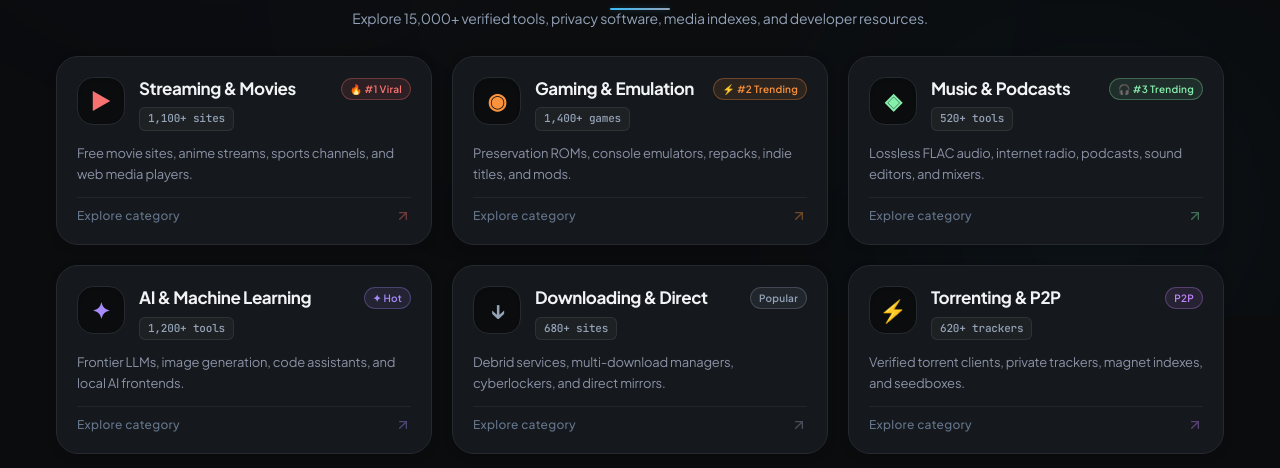
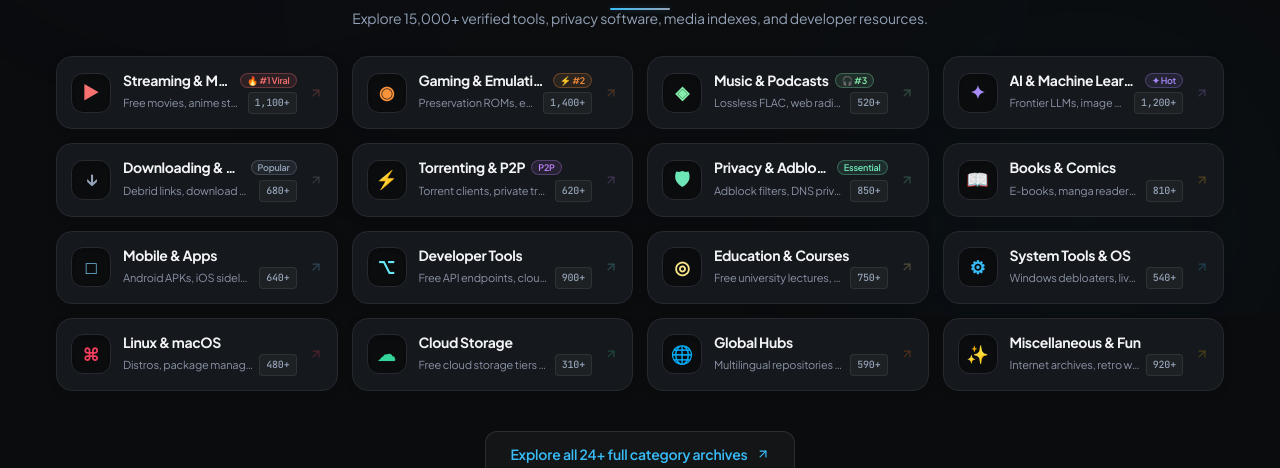
Before and after one commit to officialvenom002-cyber/freewebstuff, a Next.js app: page / in a window 1280 px wide. Shown: the part 484-952 px from the top of the page. Built offline with nearby package versions, Linux system fonts and the light colour scheme; no server answers.

Commit message:
feat(ui): 4 cards per column (4x4 matrix) with rounded rectangle cards

```diff
--- a/components/home/CategoryGrid.tsx
+++ b/components/home/CategoryGrid.tsx
@@ -23,216 +23,216 @@ const CATEGORIES: CategoryMeta[] = [
   {
     id: "video",
     name: "Streaming & Movies",
-    count: "1,100+ sites",
+    count: "1,100+",
     label: "sites",
     href: "/categories/video",
     icon: "▶",
     accent: "#f87171",
     accentBg: "rgba(248,113,113,0.10)",
     accentBorder: "rgba(248,113,113,0.30)",
-    desc: "Free movie sites, anime streams, sports channels, and web media players.",
+    desc: "Free movies, anime streams, sports, media players",
     badge: "🔥 #1 Viral",
   },
   // ── 2nd: Gaming & Emulation ───────────────────────────────────────────────
   {
     id: "gaming",
     name: "Gaming & Emulation",
-    count: "1,400+ games",
+    count: "1,400+",
     label: "resources",
     href: "/categories/gaming",
     icon: "◉",
     accent: "#fb923c",
     accentBg: "rgba(251,146,60,0.10)",
     accentBorder: "rgba(251,146,60,0.30)",
-    desc: "Preservation ROMs, console emulators, repacks, indie titles, and mods.",
-    badge: "⚡ #2 Trending",
+    desc: "Preservation ROMs, emulators, repacks, and mods",
+    badge: "⚡ #2",
   },
   // ── 3rd: Audio & Music ────────────────────────────────────────────────────
   {
     id: "audio",
     name: "Music & Podcasts",
-    count: "520+ tools",
+    count: "520+",
     label: "tools",
     href: "/categories/audio",
     icon: "◈",
     accent: "#86efac",
     accentBg: "rgba(134,239,172,0.10)",
     accentBorder: "rgba(134,239,172,0.30)",
-    desc: "Lossless FLAC audio, internet radio, podcasts, sound editors, and mixers.",
-    badge: "🎧 #3 Trending",
+    desc: "Lossless FLAC, web radio, podcasts, sound tools",
+    badge: "🎧 #3",
   },
   // ── 4th: AI Tools (Viral) ─────────────────────────────────────────────────
   {
     id: "ai",
     name: "AI & Machine Learning",
-    count: "1,200+ tools",
+    count: "1,200+",
     label: "tools",
     href: "/categories/ai",
     icon: "✦",
     accent: "#a78bfa",
     accentBg: "rgba(167,139,250,0.10)",
     accentBorder: "rgba(167,139,250,0.30)",
-    desc: "Frontier LLMs, image generation, code assistants, and local AI frontends.",
+    desc: "Frontier LLMs, image gen, chatbots, code tools",
     badge: "✦ Hot",
   },
   // ── 5th: Direct Downloads & Debrid ────────────────────────────────────────
   {
     id: "downloading",
     name: "Downloading & Direct",
-    count: "680+ sites",
+    count: "680+",
     label: "sites",
     href: "/categories/downloading",
     icon: "↓",
     accent: "#94a3b8",
     accentBg: "rgba(148,163,184,0.10)",
     accentBorder: "rgba(148,163,184,0.28)",
-    desc: "Debrid services, multi-download managers, cyberlockers, and direct mirrors.",
+    desc: "Debrid links, download managers, and cyberlockers",
     badge: "Popular",
   },
   // ── 6th: Torrenting & P2P ─────────────────────────────────────────────────
   {
     id: "torrenting",
     name: "Torrenting & P2P",
-    count: "620+ trackers",
+    count: "620+",
     label: "trackers",
     href: "/categories/torrenting",
     icon: "⚡",
     accent: "#c084fc",
     accentBg: "rgba(192,132,252,0.10)",
     accentBorder: "rgba(192,132,252,0.30)",
-    desc: "Verified torrent clients, private trackers, magnet indexes, and seedboxes.",
+    desc: "Torrent clients, private trackers, magnet indexes",
     badge: "P2P",
   },
   // ── 7th: Privacy & Adblock ────────────────────────────────────────────────
   {
     id: "privacy",
     name: "Privacy & Adblock",
-    count: "850+ tools",
+    count: "850+",
     label: "tools",
     href: "/categories/privacy",
     icon: "🛡",
     accent: "#6ee7b7",
     accentBg: "rgba(110,231,183,0.10)",
     accentBorder: "rgba(110,231,183,0.30)",
-    desc: "Adblock filters, DNS privacy, audited VPNs, trackers, and telemetry blockers.",
+    desc: "Adblock filters, DNS privacy, audited VPNs",
     badge: "Essential",
   },
   // ── 8th: Books & Comics ───────────────────────────────────────────────────
   {
     id: "reading",
     name: "Books & Comics",
-    count: "810+ sources",
+    count: "810+",
     label: "libraries",
     href: "/categories/reading",
     icon: "📖",
     accent: "#fbbf24",
     accentBg: "rgba(251,191,36,0.10)",
     accentBorder: "rgba(251,191,36,0.30)",
-    desc: "E-books, manga readers, light novels, audiobooks, and free digital libraries.",
+    desc: "E-books, manga readers, light novels, audiobooks",
   },
   // ── 9th: Mobile & Android ─────────────────────────────────────────────────
   {
     id: "mobile",
     name: "Mobile & Apps",
-    count: "640+ apps",
+    count: "640+",
     label: "apps",
     href: "/categories/mobile",
     icon: "□",
     accent: "#7dd3fc",
     accentBg: "rgba(125,211,252,0.10)",
     accentBorder: "rgba(125,211,252,0.28)",
-    desc: "Android APKs, iOS sideloading, F-Droid repositories, and mobile utilities.",
+    desc: "Android APKs, iOS sideloading, F-Droid stores",
   },
   // ── 10th: Developer Tools ─────────────────────────────────────────────────
   {
     id: "developer-tools",
     name: "Developer Tools",
-    count: "900+ tools",
+    count: "900+",
     label: "tools",
     href: "/categories/developer-tools",
     icon: "⌥",
     accent: "#67e8f9",
     accentBg: "rgba(103,232,249,0.10)",
     accentBorder: "rgba(103,232,249,0.28)",
-    desc: "Free API endpoints, cloud hosting, CSS generators, and developer utilities.",
+    desc: "Free API endpoints, cloud hosting, dev utilities",
   },
   // ── 11th: Educational & Courses ───────────────────────────────────────────
   {
     id: "educational",
     name: "Education & Courses",
-    count: "750+ courses",
+    count: "750+",
     label: "resources",
     href: "/categories/educational",
     icon: "◎",
     accent: "#fde68a",
     accentBg: "rgba(253,230,138,0.10)",
     accentBorder: "rgba(253,230,138,0.28)",
-    desc: "Free college lectures, open textbooks, computer science tracks, and roadmaps.",
+    desc: "Free university lectures, open textbooks, roadmaps",
   },
   // ── 12th: System Tools & OS ───────────────────────────────────────────────
   {
     id: "system-tools",
     name: "System Tools & OS",
-    count: "540+ utilities",
+    count: "540+",
     label: "utilities",
     href: "/categories/system-tools",
     icon: "⚙",
     accent: "#38bdf8",
     accentBg: "rgba(56,189,248,0.10)",
     accentBorder: "rgba(56,189,248,0.28)",
-    desc: "Windows debloaters, live USB builders, diagnostic tools, and OS optimization.",
+    desc: "Windows debloaters, live USBs, diagnostic tools",
   },
   // ── 13th: Linux & macOS ───────────────────────────────────────────────────
   {
     id: "linux-macos",
     name: "Linux & macOS",
-    count: "480+ tools",
+    count: "480+",
     label: "tools",
     href: "/categories/linux-macos",
     icon: "⌘",
     accent: "#f43f5e",
     accentBg: "rgba(244,63,94,0.10)",
     accentBorder: "rgba(244,63,94,0.28)",
-    desc: "Linux distros, package managers, terminal applications, and Unix software.",
+    desc: "Distros, package managers, Unix terminal apps",
   },
   // ── 14th: Cloud Storage & Drives ──────────────────────────────────────────
   {
     id: "storage",
     name: "Cloud Storage",
-    count: "310+ drives",
+    count: "310+",
     label: "drives",
     href: "/categories/storage",
     icon: "☁",
     accent: "#34d399",
     accentBg: "rgba(52,211,153,0.10)",
     accentBorder: "rgba(52,211,153,0.28)",
-    desc: "Free cloud storage tiers, encrypted sync utilities, and decentralized drives.",
+    desc: "Free cloud storage tiers and encrypted sync",
   },
   // ── 15th: Global & Multilingual Hubs ──────────────────────────────────────
   {
     id: "non-english",
     name: "Global Hubs",
-    count: "590+ sites",
+    count: "590+",
     label: "sites",
     href: "/categories/non-english",
     icon: "🌐",
     accent: "#f97316",
     accentBg: "rgba(249,115,22,0.10)",
     accentBorder: "rgba(249,115,22,0.28)",
-    desc: "Multilingual repositories, international indexes, translations, and regional tools.",
+    desc: "Multilingual repositories and regional indexes",
   },
   // ── 16th: Miscellaneous & Fun ─────────────────────────────────────────────
   {
     id: "misc",
     name: "Miscellaneous & Fun",
-    count: "920+ sites",
+    count: "920+",
     label: "sites",
     href: "/categories/misc",
     icon: "✨",
     accent: "#eab308",
     accentBg: "rgba(234,179,8,0.10)",
     accentBorder: "rgba(234,179,8,0.28)",
-    desc: "Internet archives, retro web games, weird websites, and fun utilities.",
+    desc: "Internet archives, retro web games, cool utilities",
   },
 ];
 
@@ -242,23 +242,21 @@ function CategoryCard({ cat }: { cat: CategoryMeta }) {
   return (
     <Link
       href={cat.href}
-      className="group relative flex flex-col justify-between p-5 sm:p-5.5 rounded-[22px] border transition-all duration-300 overflow-hidden"
+      className="group relative flex items-center gap-3 p-3.5 rounded-2xl border transition-all duration-200 overflow-hidden"
       style={{
         background: hovered ? cat.accentBg : "var(--card, #111316)",
         borderColor: hovered ? cat.accentBorder : "var(--border, #1E2228)",
-        transform: hovered ? "translateY(-3px)" : "translateY(0)",
+        transform: hovered ? "translateY(-2px)" : "translateY(0)",
         boxShadow: hovered
-          ? `0 14px 28px -8px ${cat.accentBg}, 0 0 0 1px ${cat.accentBorder}`
-          : "0 2px 10px rgba(0,0,0,0.16)",
+          ? `0 10px 24px -6px ${cat.accentBg}, 0 0 0 1px ${cat.accentBorder}`
+          : "0 2px 8px rgba(0,0,0,0.14)",
       }}
       onMouseEnter={() => setHovered(true)}
       onMouseLeave={() => setHovered(false)}
     >
-      <div>
-        {/* Top Header: Icon + Name + Badges in clean horizontal rectangle flow */}
-        <div className="flex items-start gap-3.5 mb-3">
+      {/* Icon block */}
       <div
-            className="w-11 h-11 sm:w-12 sm:h-12 rounded-2xl flex items-center justify-center text-[20px] sm:text-[22px] font-bold border transition-transform duration-300 group-hover:scale-105 shadow-inner shrink-0"
+        className="w-10 h-10 rounded-xl flex items-center justify-center text-[18px] font-bold border transition-transform duration-200 group-hover:scale-105 shrink-0 shadow-inner"
         style={{
           background: "var(--bg, #0B0C0E)",
           borderColor: hovered ? cat.accentBorder : "var(--border, #262A30)",
@@ -268,14 +266,15 @@ function CategoryCard({ cat }: { cat: CategoryMeta }) {
         {cat.icon}
       </div>
 
+      {/* Middle info */}
       <div className="min-w-0 flex-1">
-            <div className="flex items-center justify-between gap-1.5 flex-wrap mb-1">
-              <h3 className="font-heading font-bold text-[16px] sm:text-[17px] text-[#F2F3F5] leading-snug group-hover:text-white transition-colors truncate">
+        <div className="flex items-center gap-1.5 mb-0.5">
+          <h3 className="font-heading font-bold text-[14px] text-[#F2F3F5] leading-snug group-hover:text-white transition-colors truncate">
             {cat.name}
           </h3>
           {cat.badge && (
             <span
-                  className="text-[10px] font-semibold px-2 py-0.5 rounded-full border shadow-sm tracking-wide shrink-0"
+              className="text-[9px] font-semibold px-1.5 py-0.5 rounded-full border shadow-sm tracking-tight shrink-0 leading-none"
               style={{
                 color: cat.accent,
                 background: cat.accentBg,
@@ -286,37 +285,28 @@ function CategoryCard({ cat }: { cat: CategoryMeta }) {
             </span>
           )}
         </div>
+
+        <div className="flex items-center justify-between gap-1.5">
+          <p className="text-[11px] text-[#8A92A6] leading-tight truncate">
+            {cat.desc}
+          </p>
           <span
-              className="inline-block text-[11px] font-mono font-medium tabular-nums text-slate-400 bg-white/[0.04] px-2 py-0.5 rounded-md border border-white/[0.08]"
+            className="shrink-0 text-[10px] font-mono font-medium tabular-nums text-slate-400 bg-white/[0.04] px-1.5 py-0.5 rounded border border-white/[0.08]"
           >
             {cat.count}
           </span>
         </div>
       </div>
 
-        {/* Description */}
-        <p className="text-[12.5px] sm:text-[13px] text-[#8A92A6] leading-relaxed line-clamp-2 mb-3">
-          {cat.desc}
-        </p>
-      </div>
-
-      {/* Footer: Explore link + arrow */}
-      <div className="pt-2.5 border-t border-white/[0.06] flex items-center justify-between text-xs">
-        <span
-          className="font-medium tracking-wide transition-colors duration-200"
-          style={{ color: hovered ? cat.accent : "#64748b" }}
-        >
-          Explore category
-        </span>
+      {/* Right arrow */}
       <ArrowUpRight
-          className="w-4 h-4 transition-all duration-300"
+        className="w-3.5 h-3.5 shrink-0 transition-all duration-200"
         style={{
           color: cat.accent,
+          opacity: hovered ? 1 : 0.25,
           transform: hovered ? "translate(2px, -2px)" : "translate(0, 0)",
-            opacity: hovered ? 1 : 0.4,
         }}
       />
-      </div>
     </Link>
   );
 }
@@ -324,7 +314,8 @@ function CategoryCard({ cat }: { cat: CategoryMeta }) {
 export default function CategoryGrid() {
   return (
     <>
-      <div className="grid grid-cols-1 sm:grid-cols-2 lg:grid-cols-3 gap-4 sm:gap-5">
+      {/* 4 Cards per row (4 columns x 4 rows = 4 cards in each column) */}
+      <div className="grid grid-cols-1 sm:grid-cols-2 min-[880px]:grid-cols-3 lg:grid-cols-4 xl:grid-cols-4 gap-3 sm:gap-3.5">
         {CATEGORIES.map((cat) => (
           <CategoryCard key={cat.id} cat={cat} />
         ))}
```
Lines whose indentation alone changed are shown as unchanged.
